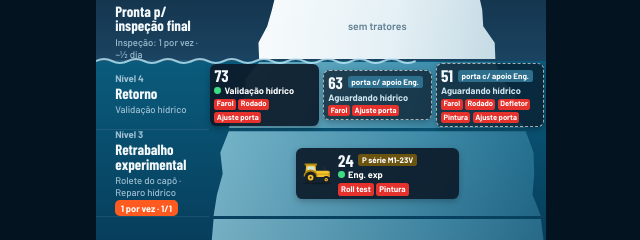
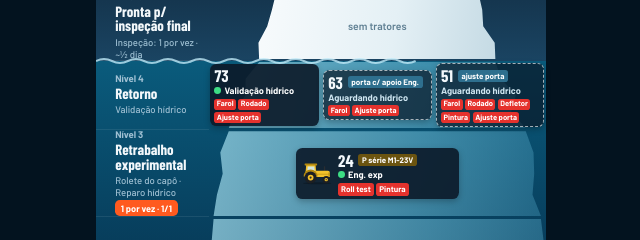
Before and after one commit to MatheusHarvey/iceberg-tratores, a plain HTML site: page index.html in a window 1280 px wide. Shown: the part 203-443 px from the top of the page, 319-959 px from the left. Drawn offline with nearby package versions, Linux system fonts and the light colour scheme; a web font is replaced by a local one.

Commit message:
Update index.html

```diff
--- a/index.html
+++ b/index.html
@@ -286,7 +286,7 @@ const ETAPAS = [
   {dia:"26/11", rot:"Hoje", base:0, titulo:"26/11 · hoje", nota:"situação atual", semMv:true, mud:{
     "70": {ordem:1, lv:7, st:"fim", p:false, defeitos:DEFEITOS_70, f:"OOOOOOOOOOOO"},
     "84": {st:"andamento"},
-    "51": {tag:"porta c/ apoio Eng."},
+    "51": {tag:"ajuste porta"},
     "63": {tag:"porta c/ apoio Eng."},
     "73": {ordem:3, lv:4, st:"andamento", f:"OOONNOOOOGNNN"},
     "24": {ordem:4, lv:3, st:"andamento", prox:null, f:"NO_OO-NOGNNN"},
```
